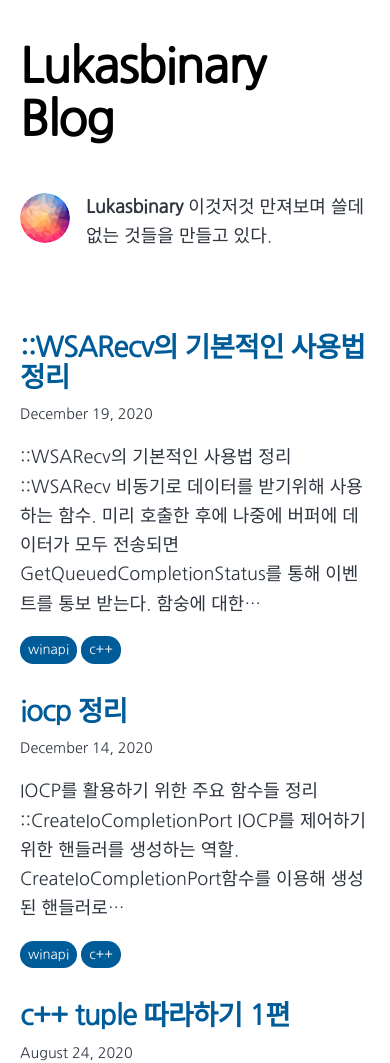
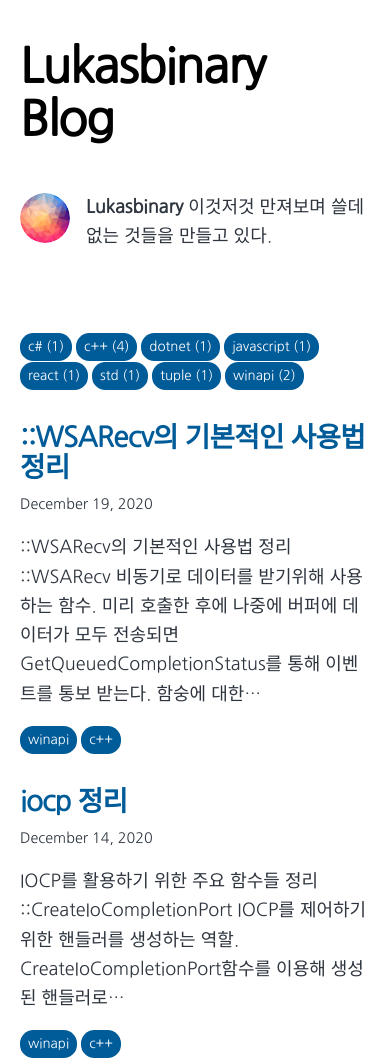
Before and after one commit to lukasbinary/blog, a Gatsby site: page / in a window 390 px wide. Shown: the top 1063 px of the page. Built offline with nearby package versions, Linux system fonts and the light colour scheme; Gatsby itself is replaced by a stand-in of ours.

Commit message:
좌측 태그리스트 반응형으로 변경. 창 크기 작아지면 header아래 오도록

```diff
--- a/src/pages/index.js
+++ b/src/pages/index.js
@@ -30,13 +30,7 @@ const BlogIndex = ({ data, location }) => {
     <Layout location={location} title={siteTitle}>
       <SEO title="All posts" />
       <Bio />
-      <div style={{
-        position: `absolute`,
-        width: `10rem`,
-        height: `48rem`,
-        left: `-10rem`,
-        // background: `red`
-      }}>
+      <div className="side-tags">
         <ul style={{listStyleType: `none`}}>
           {tags.map(tag => (
             <li key={tag.fieldValue}>
--- a/src/style.css
+++ b/src/style.css
@@ -27,6 +27,7 @@
   --spacing-20: 5rem;
   --spacing-24: 6rem;
   --spacing-32: 8rem;
+  --spacing-40: 10rem;
   --fontFamily-custom-sans: "Nanum Gothic";
   --fontFamily-custom-serif: "Noto Serif KR";
   --fontFamily-sans: Montserrat, system-ui, -apple-system, BlinkMacSystemFont,
@@ -346,6 +347,12 @@ a:focus {
   background: var(--color-text);
 }
 
+.side-tags {
+  position: absolute;
+  width: var(--spacing-40);
+  left: calc(var(--spacing-40) * -1);
+}
+
 /* Media queries */
 
 @media (max-width: 42rem) {
@@ -358,3 +365,18 @@ a:focus {
     list-style-position: inside;
   }
 }
+
+@media (max-width: 68rem) {
+  .side-tags {
+    width: var(--maxWidth-full);
+    position: inherit;
+  }
+
+  .side-tags ul {
+    list-style-type: none;
+  }
+
+  .side-tags ul>li {
+    display: inline;
+  }
+}
```
